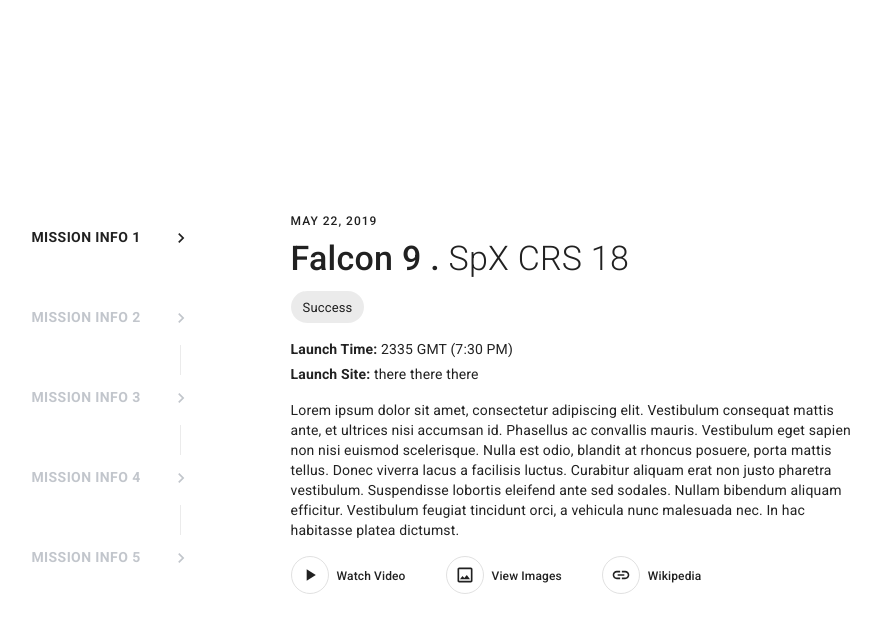
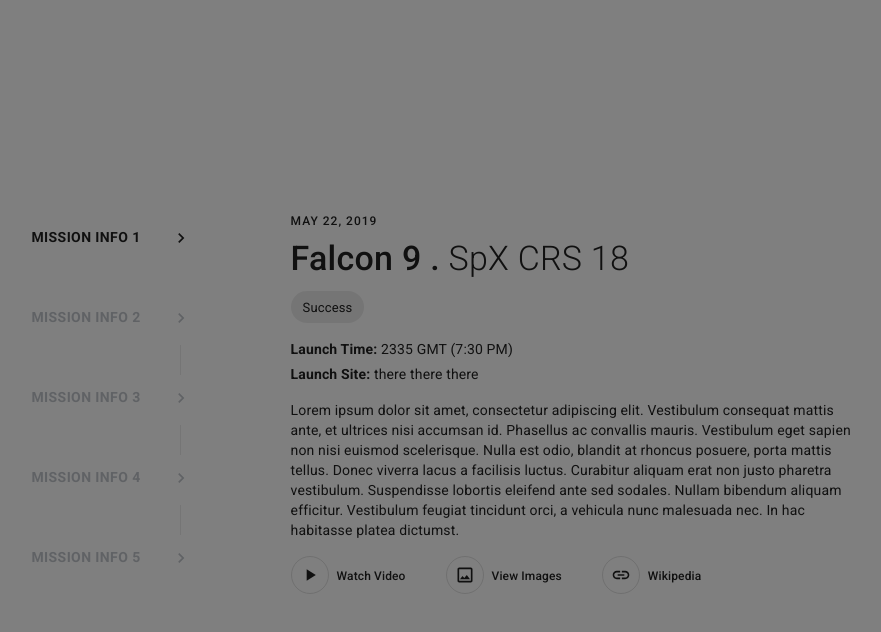
Before and after one commit to shakiralihamza/micro-spacex-app, a React (Create React App) app: page / in a window 1280 px wide. Both pictures are taken after a click on the button 514 px from the left and 575 px from the top of the page. Shown: the top 632 px of the page, without its empty margins (205-1086 px from the left). Built offline with nearby package versions, Linux system fonts and the light colour scheme.

Commit message:
added video, wikipedia and images

```diff
--- a/package.json
+++ b/package.json
@@ -18,6 +18,7 @@
     "graphql": "^16.2.0",
     "react": "^17.0.2",
     "react-dom": "^17.0.2",
+    "react-player": "^2.9.0",
     "react-scripts": "5.0.0",
     "typescript": "^4.5.4",
     "web-vitals": "^2.1.2"
--- a/src/components/LaunchDetail.tsx
+++ b/src/components/LaunchDetail.tsx
@@ -4,10 +4,23 @@
 import LinkIcon from '@mui/icons-material/Link';
 import ImageOutlinedIcon from '@mui/icons-material/ImageOutlined';
 import LaunchDetailLink from "./LaunchDetailLink";
-// noinspection ES6PreferShortImport
-import {LinkType} from "../react-app-env.d";
+import LaunchVideo from "./LaunchVideo";
+import LaunchImages from "./LaunchImages";
+
+const images: string[] = [
+    'https://farm9.staticflickr.com/8617/16789019815_f99a165dc5_o.jpg',
+    'https://farm9.staticflickr.com/8617/16789019815_f99a165dc5_o.jpg',
+    'https://farm9.staticflickr.com/8617/16789019815_f99a165dc5_o.jpg',
+];
 
 function LaunchDetail() {
+    const [videoOpen, setVideoOpen] = React.useState(false);
+    const [imagesOpen, setImagesOpen] = React.useState(false);
+    const link: string = 'https://en.wikipedia.org/wiki/Thaicom_6';
+    const handleVideo = () => setVideoOpen(true);
+
+    const handleImages = () => setImagesOpen(true);
+
     return (
         <div>
             <Typography variant={"overline"} fontWeight={500}>
@@ -18,7 +31,7 @@
                 <Box component={'span'} sx={{fontWeight: 100}}>SpX CRS 18</Box>
             </Typography>
             <Stack direction="row" spacing={1} mb={2}>
-                <Chip label="Success" />
+                <Chip label="Success"/>
             </Stack>
             <Typography variant={'body2'} gutterBottom fontSize={14}>
                 <Box component={'span'} sx={{fontWeight: 700}}>Launch Time: </Box>
@@ -37,12 +50,20 @@
                 hac habitasse platea dictumst.
             </Typography>
             <Stack direction={'row'} spacing={5}>
-                <LaunchDetailLink icon={<PlayArrowIcon fontSize={"small"}/>} text={'Watch Video'} type={LinkType.video}/>
-                <LaunchDetailLink icon={<ImageOutlinedIcon fontSize={"small"}/>} text={'View Images'} type={LinkType.images}/>
-                <LaunchDetailLink icon={<LinkIcon fontSize={"small"}/>} text={'Wikipedia'} type={LinkType.wikipedia}/>
-
+                <Box onClick={handleVideo}>
+                    <LaunchDetailLink icon={<PlayArrowIcon fontSize={"small"}/>} text={'Watch Video'}/>
+                </Box>
+                <Box onClick={handleImages}>
+                    <LaunchDetailLink icon={<ImageOutlinedIcon fontSize={"small"}/>} text={'View Images'}/>
+                </Box>
+                <Box onClick={() => window.open(link, '_blank')}>
+                    <LaunchDetailLink icon={<LinkIcon fontSize={"small"}/>} text={'Wikipedia'}/>
+                </Box>
             </Stack>
 
+
+            <LaunchVideo open={videoOpen} setOpen={setVideoOpen} url={'https://youtu.be/L4sbDxR22z4'}/>
+            <LaunchImages open={imagesOpen} setOpen={setImagesOpen} images={images}/>
         </div>
     );
 }
--- a/src/components/LaunchDetailLink.tsx
+++ b/src/components/LaunchDetailLink.tsx
@@ -1,15 +1,14 @@
 import React, {FC} from 'react';
 import {Box, IconButton, Typography} from "@mui/material";
-// noinspection ES6PreferShortImport
-import {LinkType} from "../react-app-env.d";
 
 type LinkProps = {
     icon: JSX.Element
     text: string
-    type: LinkType
 }
-const LaunchDetailLink: FC<LinkProps> = ({icon, text}) => (
-    <Box>
+const LaunchDetailLink: FC<LinkProps> = ({icon, text}) => {
+    return (
+        <>
+            <Box sx={{'&: hover': {cursor: 'pointer'}}}>
                 <IconButton aria-label="play" disableRipple
                             sx={{
                                 border: '1px solid',
@@ -23,6 +22,8 @@
                     {text}
                 </Typography>
             </Box>
+        </>
     );
+}
 
 export default LaunchDetailLink;
--- /dev/null
+++ b/src/components/LaunchImages.tsx
@@ -0,0 +1,42 @@
+import * as React from 'react';
+import ImageList from '@mui/material/ImageList';
+import ImageListItem from '@mui/material/ImageListItem';
+import {Backdrop} from '@mui/material';
+import {FC} from "react";
+
+type LaunchImagesProps = {
+    open: boolean
+    setOpen: (open: boolean) => void
+    images: string[]
+}
+const LaunchImages: FC<LaunchImagesProps> = ({open, setOpen, images}) => {
+    const handleClose = () => {
+        setOpen(false);
+    };
+    return (
+        <>
+            <Backdrop
+                sx={{color: '#fff', zIndex: (theme) => theme.zIndex.drawer + 1}}
+                open={open}
+                onClick={handleClose}
+            >
+                <ImageList sx={{width: '80%', height: '80%'}} variant="woven" cols={3} gap={8}>
+                    {
+                        images.map((item: string) => (
+                            <ImageListItem key={item}>
+                                <img
+                                    src={item}
+                                    alt={'loading...'}
+                                    loading="lazy"
+                                />
+                            </ImageListItem>
+                        ))
+                    }
+                </ImageList>
+            </Backdrop>
+        </>
+    );
+}
+
+
+export default LaunchImages;
--- /dev/null
+++ b/src/components/LaunchVideo.tsx
@@ -0,0 +1,30 @@
+import * as React from 'react';
+import Backdrop from '@mui/material/Backdrop';
+import Button from '@mui/material/Button';
+import ReactPlayer from 'react-player/youtube';
+import {FC} from "react";
+
+type VideoPros = {
+    open: boolean
+    setOpen: (open: boolean)=> void
+    url: string
+}
+const LaunchVideo: FC<VideoPros> = ({open, setOpen, url}) => {
+    const handleClose = () => {
+        setOpen(false);
+    };
+
+    return (
+        <div>
+            <Backdrop
+                sx={{color: '#fff', zIndex: (theme) => theme.zIndex.drawer + 1}}
+                open={open}
+                onClick={handleClose}
+            >
+                <ReactPlayer url={url} controls stopOnUnmount playing={open}/>
+            </Backdrop>
+        </div>
+    );
+};
+
+export default LaunchVideo;
```
Also changed, not shown: 1 other file (tests, documents, lock files or other folders). Lines whose indentation alone changed are shown as unchanged.
